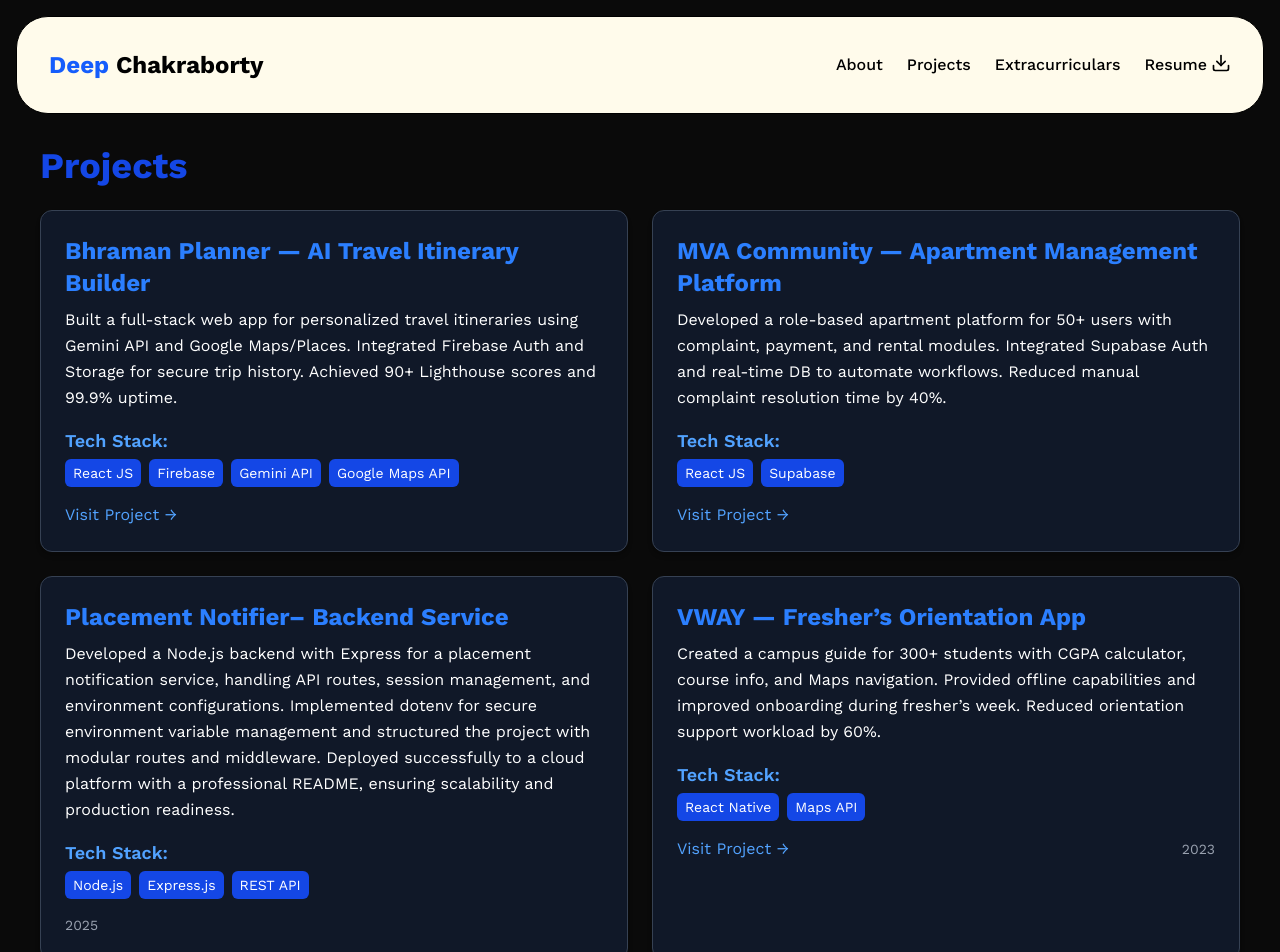
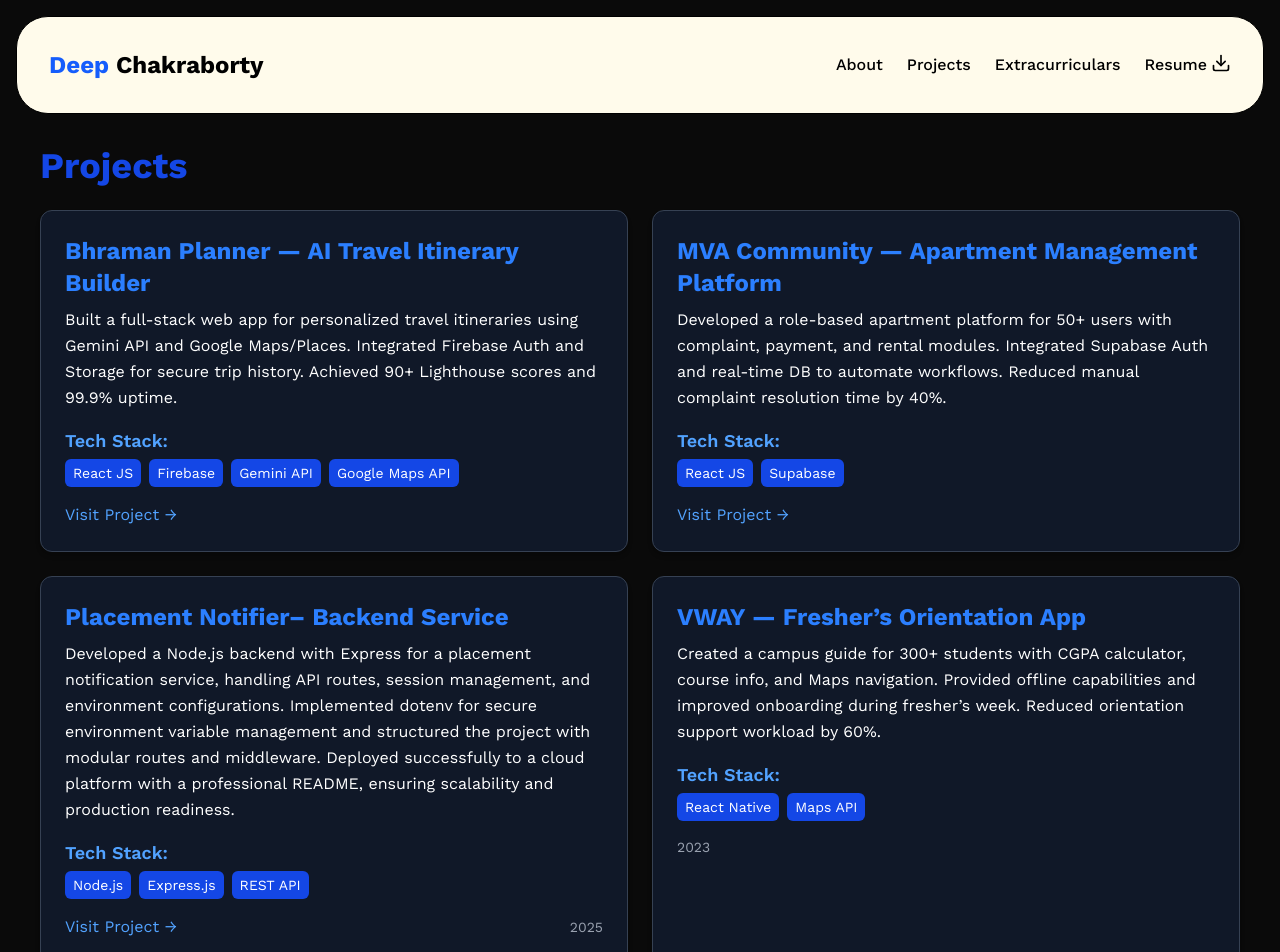
Before and after one commit to devdeep2003/Deep-Chakraborty---Portfolio, a Next.js app: page /projects in a window 1280 px wide. Shown: the top 952 px of the page. Built offline with nearby package versions, Linux system fonts and the light colour scheme.

Commit message:
Bug fixed

```diff
--- a/src/app/static/projects.js
+++ b/src/app/static/projects.js
@@ -18,7 +18,8 @@ export const projectData = [
     "name": "Placement Notifier– Backend Service",
     "description": "Developed a Node.js backend with Express for a placement notification service, handling API routes, session management, and environment configurations. Implemented dotenv for secure environment variable management and structured the project with modular routes and middleware. Deployed successfully to a cloud platform with a professional README, ensuring scalability and production readiness.",
     "technologies": ["Node.js", "Express.js", "REST API"],
-    "year": "2025"
+    "year": "2025",
+    "link": "https://github.com/devdeep2003/Placement-Notifier"
   } ,
   {
     "id": 3,
@@ -26,6 +27,6 @@ export const projectData = [
     "description": "Created a campus guide for 300+ students with CGPA calculator, course info, and Maps navigation. Provided offline capabilities and improved onboarding during fresher’s week. Reduced orientation support workload by 60%.",
     "technologies": ["React Native", "Maps API"],
     "year": "2023",
-    "link": "https://github.com/devdeep2003/Placement-Notifier"
+
   },
 ];
```
